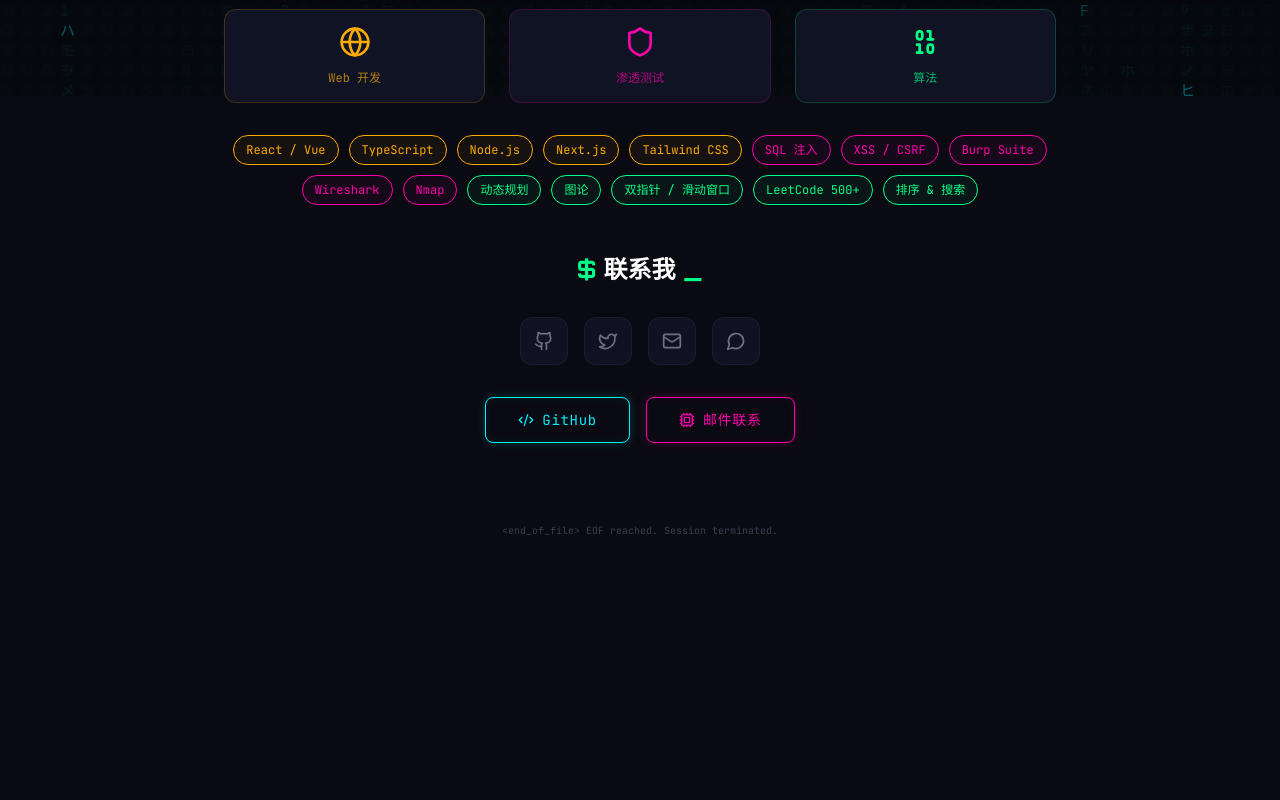
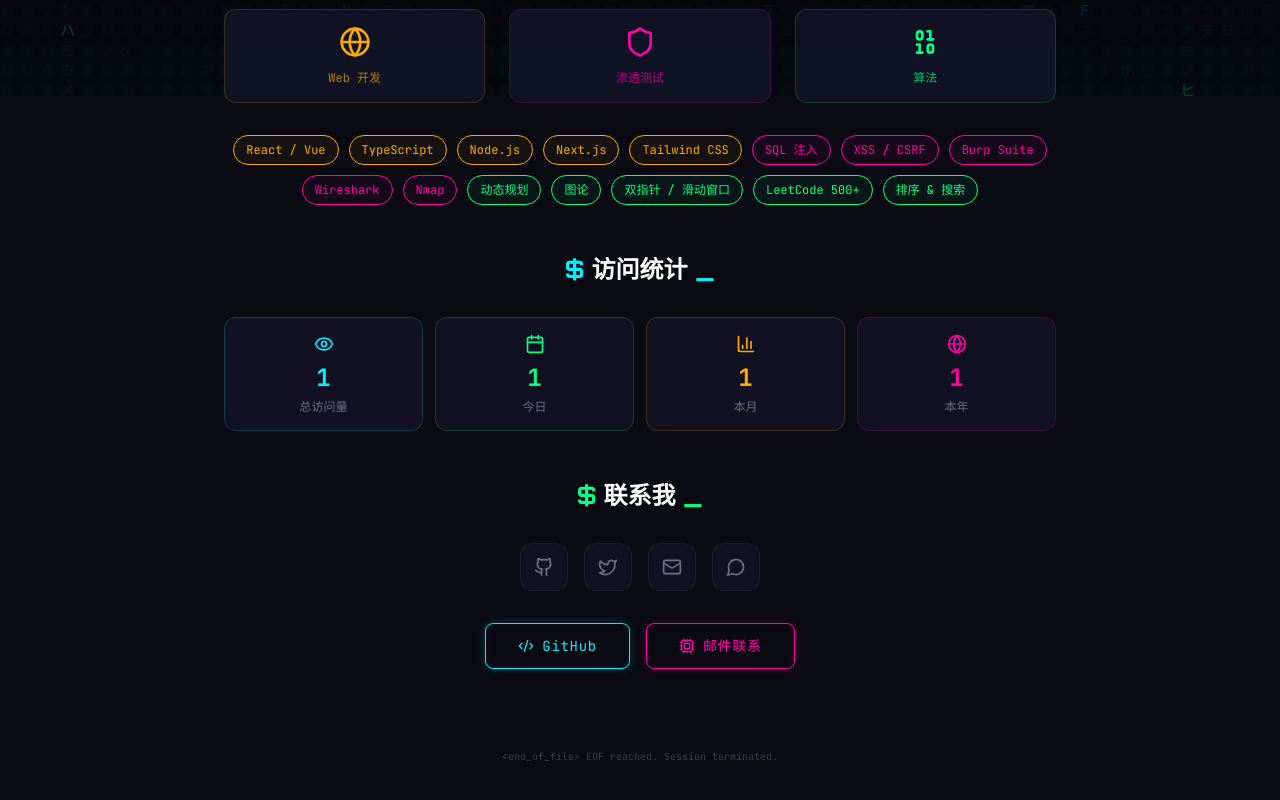
Before and after one commit to asdyhc/blog1, a React (Vite) app: page /about in a window 1280 px wide. Shown: the part 704-1504 px from the top of the page. Before the commit the page ends 1338 px from the top, so only its background shows below. Built offline with nearby package versions, Linux system fonts and the light colour scheme.

Commit message:
Update AboutPage.tsx

```diff
--- a/src/pages/AboutPage.tsx
+++ b/src/pages/AboutPage.tsx
@@ -1,6 +1,7 @@
 import { Github, Twitter, Mail, Globe, Shield, Binary, Code2, Terminal, Cpu, MessageCircle } from 'lucide-react'
 import ScrollReveal from '@/components/ScrollReveal'
 import GlowButton from '@/components/GlowButton'
+import ViewCounter from '@/components/ViewCounter'
 
 const skills = [
   { name: 'React / Vue', category: 'web' as const },
@@ -97,6 +98,15 @@ export default function AboutPage() {
           </div>
         </ScrollReveal>
 
+        <ScrollReveal delay={250}>
+          <div className="mb-12">
+            <h2 className="font-orbitron text-2xl font-bold text-white mb-8 text-center">
+              <span className="text-neon-cyan">$</span> 访问统计 <span className="text-neon-cyan">_</span>
+            </h2>
+            <ViewCounter />
+          </div>
+        </ScrollReveal>
+
         <ScrollReveal delay={300}>
           <div className="text-center">
             <h2 className="font-orbitron text-2xl font-bold text-white mb-8">
```
